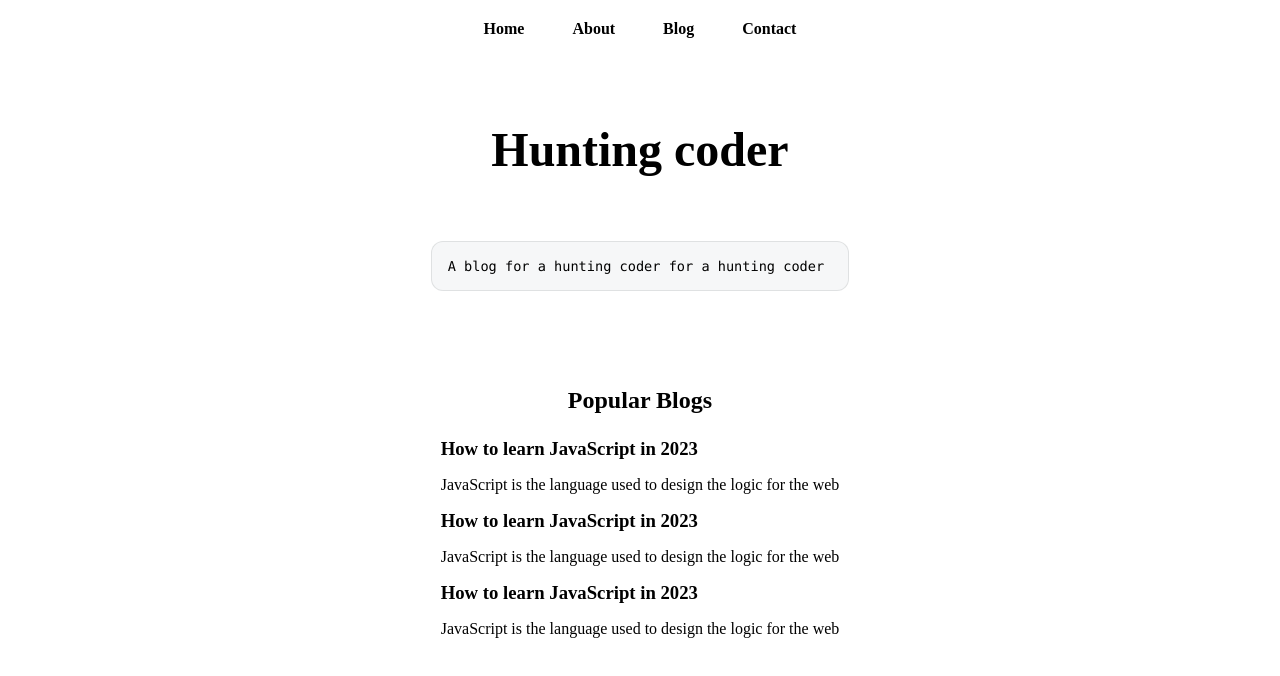
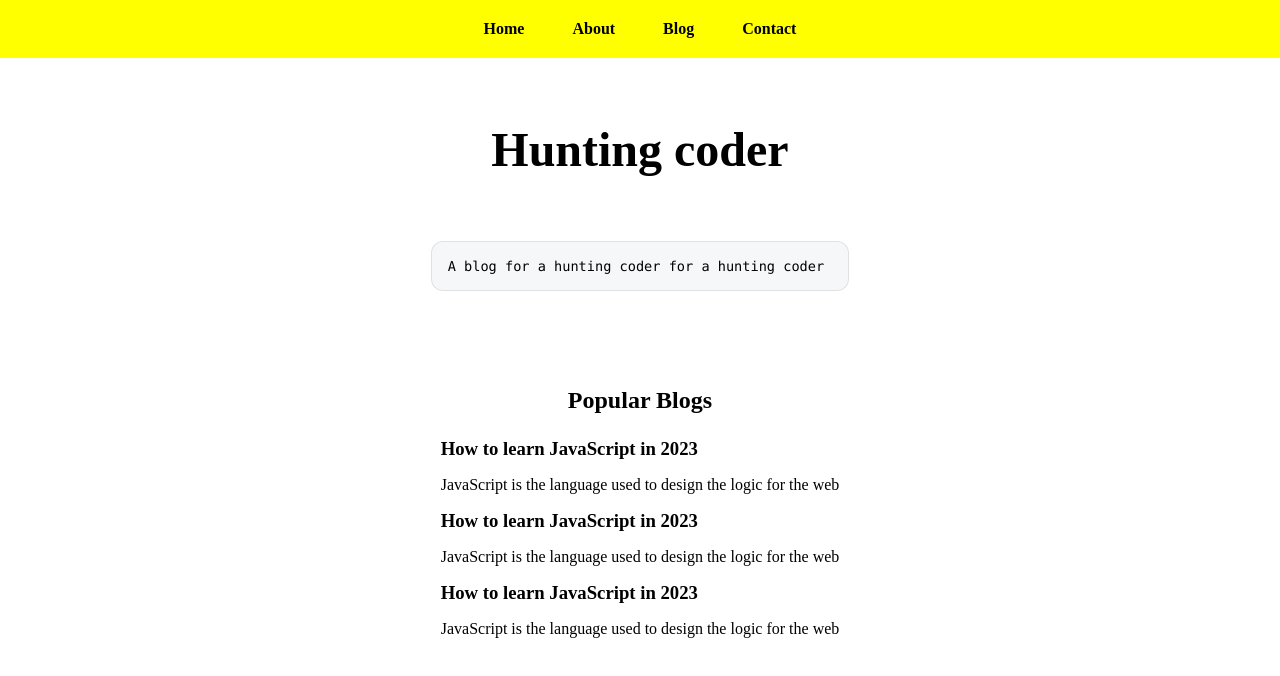
Before and after one commit to arghagithub/HuntingCoder, a Next.js app: page / in a window 1280 px wide. Shown: the top 676 px of the page. Built offline with nearby package versions, Linux system fonts and the light colour scheme.

Commit message:
video 10 next css component done

```diff
--- a/pages/index.js
+++ b/pages/index.js
@@ -2,6 +2,8 @@ import Head from "next/head";
 import Image from "next/image";
 import { Inter } from "next/font/google";
 import styles from "@/styles/Home.module.css";
+import styles1 from "@/styles/Home1.module.css";
+import styles2 from "@/styles/Home2.module.css";
 import Link from "next/link";
 import Script from "next/script";
 
@@ -18,7 +20,7 @@ export default function Home() {
       </Head>
       {/* <Script src="/sc.js" strategy="lazyOnload"></Script> */}
       <nav className={styles.mainnav}>
-        <ul>
+        <ul className={`${styles1.cont} ${styles2.cont}`}>
           <Link href="/">
             {" "}
             <li>Home</li>
--- /dev/null
+++ b/styles/Home1.module.css
@@ -0,0 +1,3 @@
+.cont{
+  background-color: red;
+}
--- /dev/null
+++ b/styles/Home2.module.css
@@ -0,0 +1,3 @@
+.cont{
+  background-color: yellow;
+}
```
